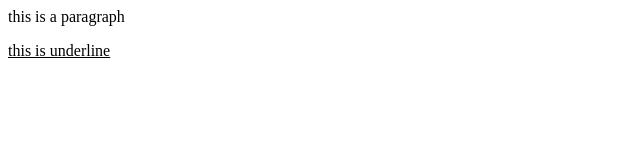
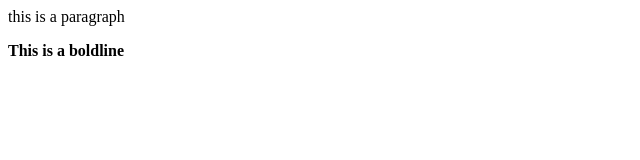
Before and after one commit to titukagit/localrepo, a plain HTML site: page index.html in a window 1280 px wide. Shown: the full height of the page, 0-640 px from the left. Drawn offline with Linux system fonts and the light colour scheme.

Commit message:
removed u and added b tag

```diff
--- a/index.html
+++ b/index.html
@@ -1,2 +1,2 @@
 <p>this is a paragraph</p>
-<u>this is underline</u>
+<b>This is a boldline</b>
```
